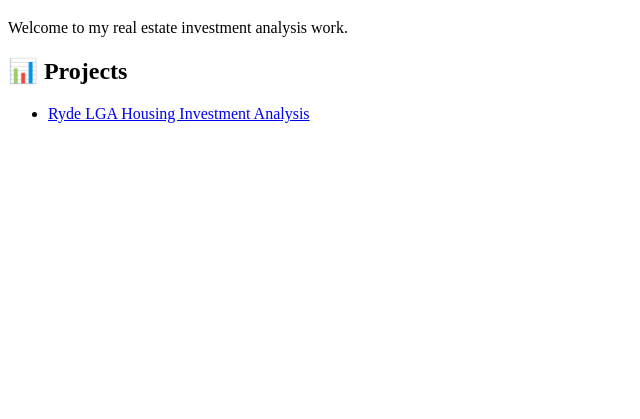
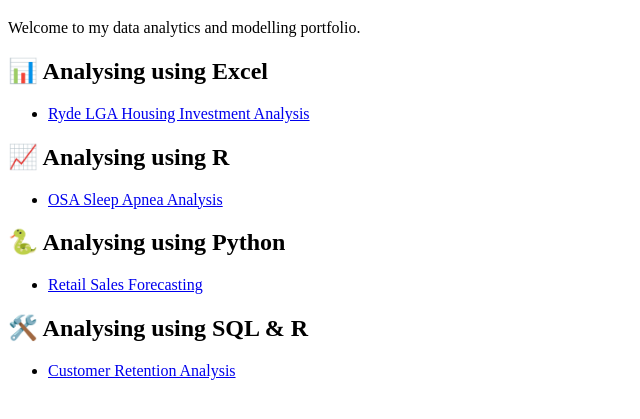
Before and after one commit to siou0005/jaemeanshine.github.io, a plain HTML site: page index.html in a window 1280 px wide. Shown: the part 61-480 px from the top of the page, without its empty margins (0-640 px from the left). Drawn offline with Linux system fonts and the light colour scheme.

Commit message:
Update index.html

```diff
--- a/index.html
+++ b/index.html
@@ -1,16 +1,31 @@
 <!DOCTYPE html>
-<html>
+<html lang="en">
 <head>
   <meta charset="UTF-8">
-  <title>Jaemean Shine - Portfolio</title>
+  <title>Jaemean Shine - Data Portfolio</title>
 </head>
 <body>
   <h1>Jaemean Shine's Data Portfolio</h1>
-  <p>Welcome to my real estate investment analysis work.</p>
+  <p>Welcome to my data analytics and modelling portfolio.</p>
 
-  <h2>📊 Projects</h2>
+  <h2>📊 Analysing using Excel</h2>
   <ul>
-    <li><a href="projects/real-estate-investment.html">Ryde LGA Housing Investment Analysis</a></li>
+    <li><a href="projects/excel/ryde-investment.html">Ryde LGA Housing Investment Analysis</a></li>
+  </ul>
+
+  <h2>📈 Analysing using R</h2>
+  <ul>
+    <li><a href="projects/r/osa-analysis.html">OSA Sleep Apnea Analysis</a></li>
+  </ul>
+
+  <h2>🐍 Analysing using Python</h2>
+  <ul>
+    <li><a href="projects/python/retail-forecast.html">Retail Sales Forecasting</a></li>
+  </ul>
+
+  <h2>🛠️ Analysing using SQL & R</h2>
+  <ul>
+    <li><a href="projects/sql_r/sql_r_project1.html">Customer Retention Analysis</a></li>
   </ul>
 </body>
 </html>
```
